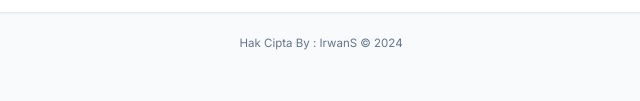
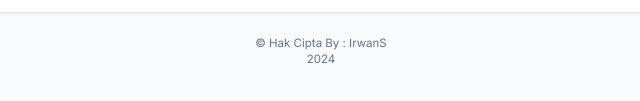
Before and after one commit to Milkywan/cuti, a plain HTML site: page index.html in a window 1280 px wide. Shown: the part 1498-1599 px from the top of the page, 319-959 px from the left. Drawn offline with nearby package versions, Linux system fonts and the light colour scheme.

Commit message:
Update index.html

```diff
--- a/index.html
+++ b/index.html
@@ -241,7 +241,7 @@
     </section>
 
     <footer class="footer-note no-print">
-      Hak Cipta By : IrwanS &copy; 2024
+      &copy; Hak Cipta By : IrwanS <br> 2024
     </footer>
 
   </main>
```
